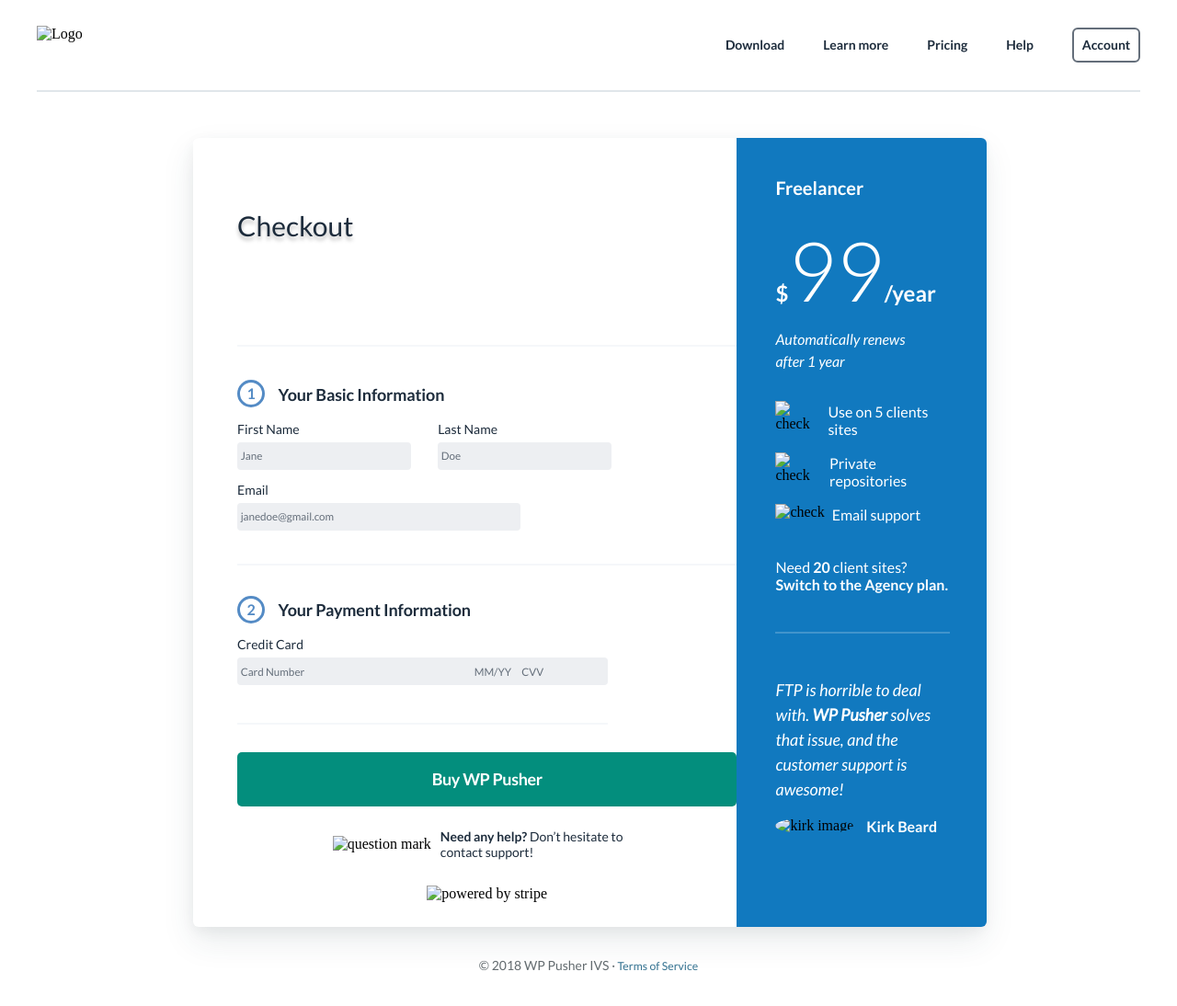
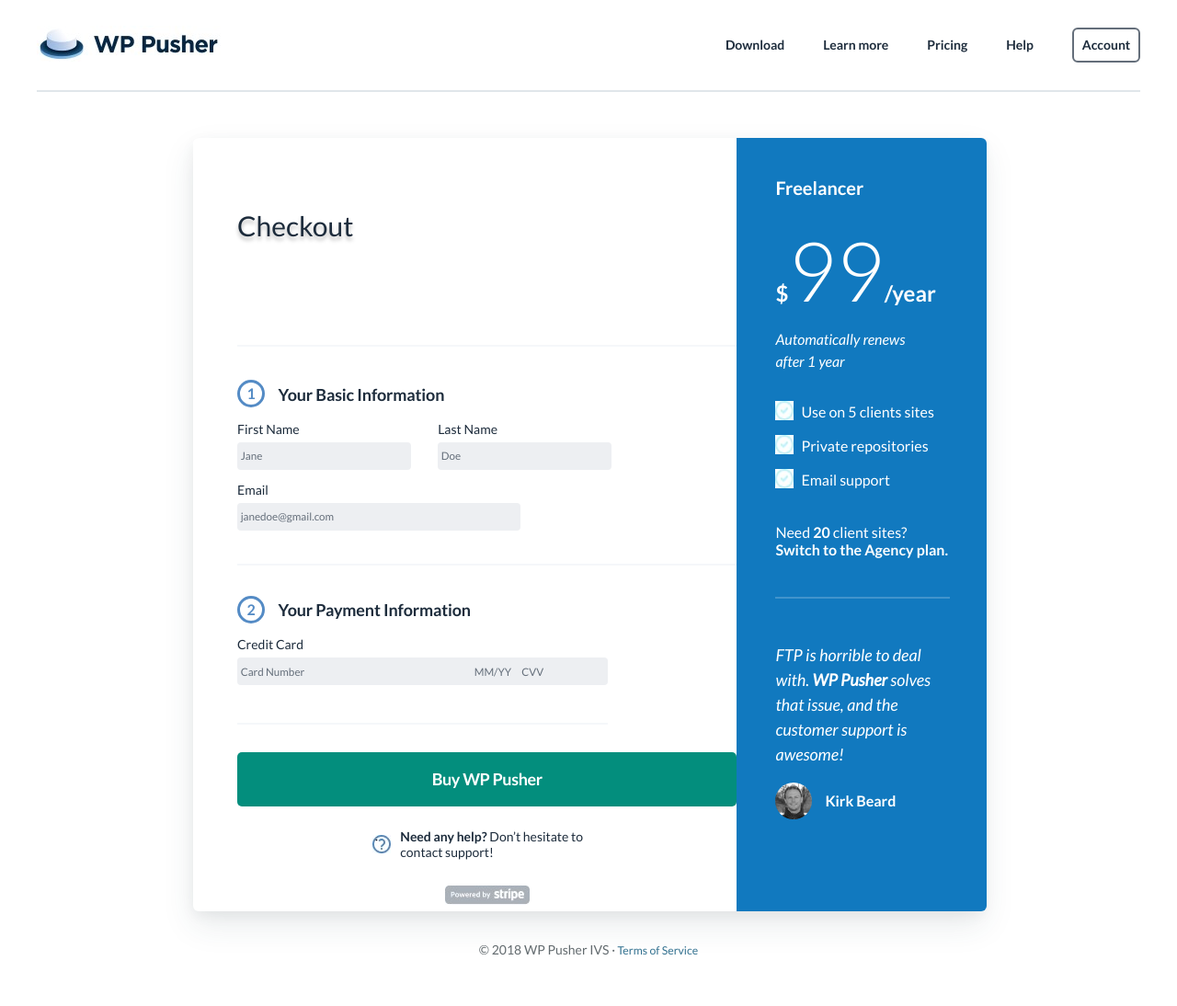
Before and after one commit to Honemmatex/assignment2, a plain HTML site: page index.html in a window 1280 px wide. Shown: the whole page at 92% size. Drawn offline with Linux system fonts and the light colour scheme; the site is published under a folder, as on GitHub Pages, so addresses that start at the root find nothing.

Commit message:
adjusted image sources

```diff
--- a/index.html
+++ b/index.html
@@ -3,7 +3,7 @@
   <head>
     <meta charset="UTF-8" />
     <meta name="viewport" content="width=device-width, initial-scale=1.0" />
-    <link rel="stylesheet" href="./style.css" aria-disabled="true"/>
+    <link rel="stylesheet" href="style.css" aria-disabled="true"/>
     <link rel="preconnect" href="https://fonts.googleapis.com" />
     <link rel="preconnect" href="https://fonts.gstatic.com" crossorigin />
     <link
@@ -20,7 +20,7 @@
   <body>
     <main id="main">
       <section id="header">
-        <img src="/logo.jpg" alt="Logo" class="logo" />
+        <img src="logo.jpg" alt="Logo" class="logo" />
         <ul>
           <a href="#"><li>Download</li></a>
           <a href="#"><li>Learn more</li></a>
@@ -95,14 +95,14 @@
             </form>
 
             <div class="help-div">
-              <img src="/question.jpg" alt="question mark" />
+              <img src="question.jpg" alt="question mark" />
               <p>
                 <strong>Need any help?</strong> Don’t hesitate to contact
                 support!
               </p>
             </div>
             <div class="stripe-image">
-              <img src="/stripe.jpg" alt="powered by stripe" />
+              <img src="stripe.jpg" alt="powered by stripe" />
             </div>
           </section>
           <section class="right">
@@ -110,15 +110,15 @@
             <p class="billing">$<span class="bigger">99</span>/year</p>
             <p class="auto">Automatically renews after 1 year</p>
             <div class="checks">
-              <img src="/checks.jpg" alt="check" />
+              <img src="checks.jpg" alt="check" />
               <p>Use on 5 clients sites</p>
             </div>
             <div class="checks">
-              <img src="/checks.jpg" alt="check" />
+              <img src="checks.jpg" alt="check" />
               <p>Private repositories</p>
             </div>
             <div class="checks">
-              <img src="/checks.jpg" alt="check" />
+              <img src="checks.jpg" alt="check" />
               <p>Email support</p>
             </div>
             <div class="need-div">
@@ -132,7 +132,7 @@
               that issue, and the customer support is awesome!
             </blockquote>
             <div class="kirk">
-              <img src="/kik.jpg" alt="kirk image" />
+              <img src="kik.jpg" alt="kirk image" />
               <p>Kirk Beard</p>
             </div>
           </section>
```
